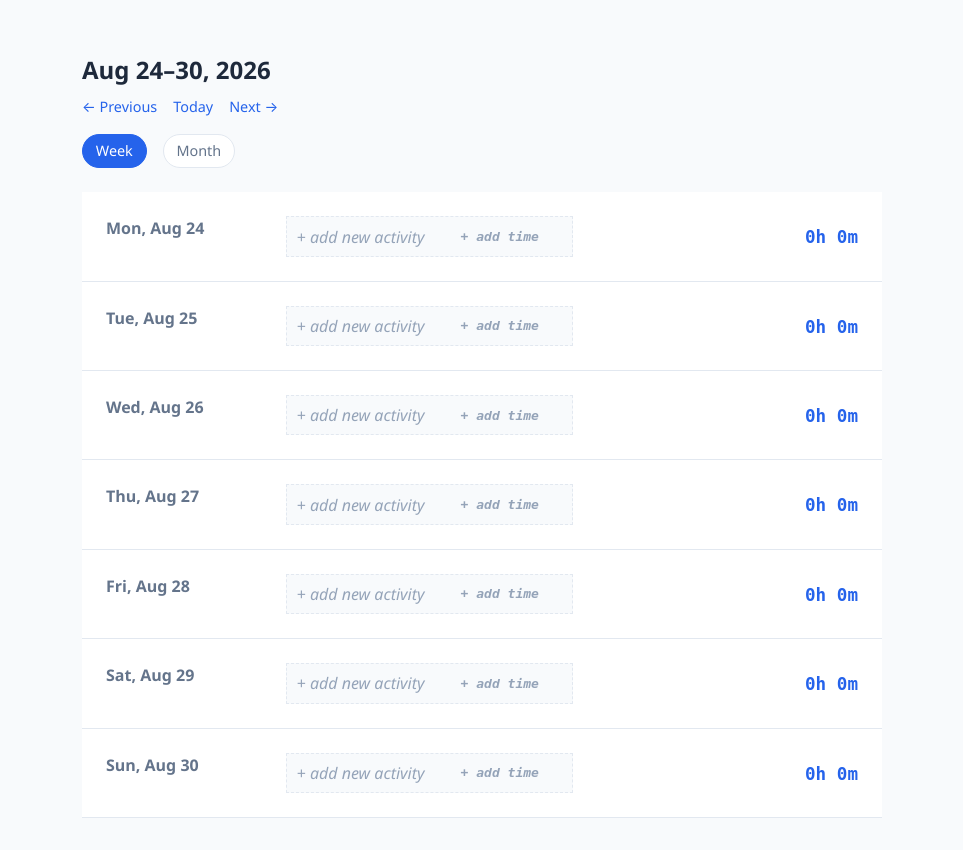
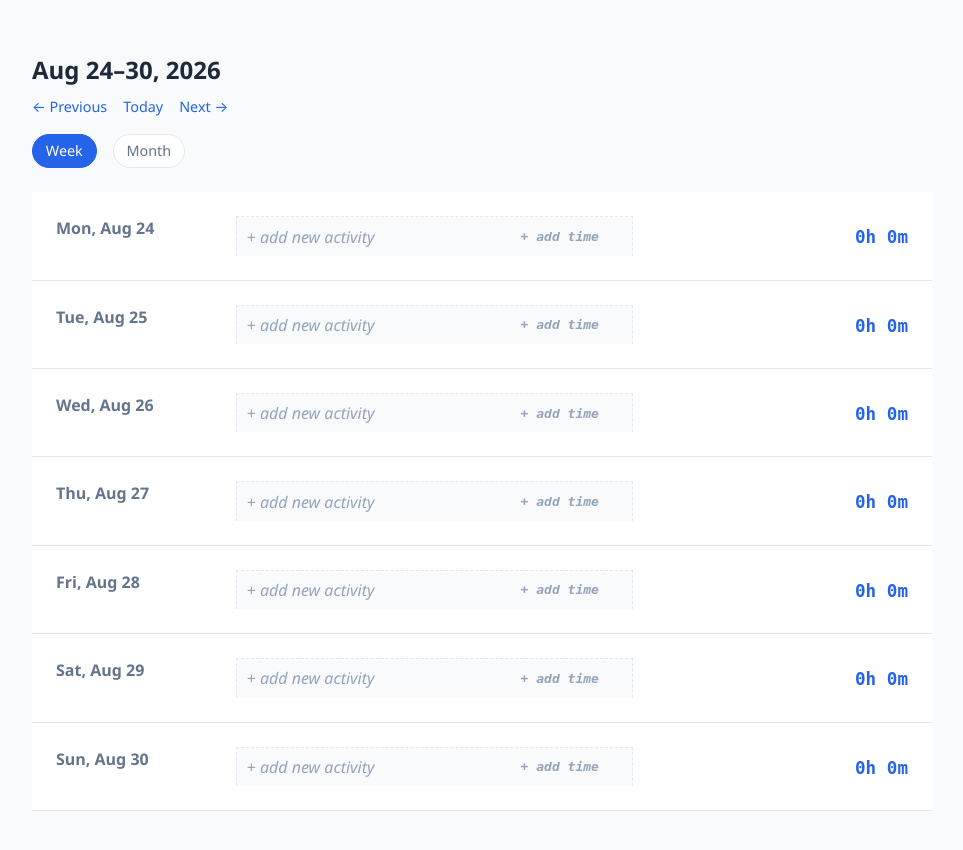
Before and after one commit to vitsyrovat/tracker, a Flask app: page / in a window 1280 px wide. Shown: the whole page, without its empty margins (158-1121 px from the left). After the commit the page ends 811 px from the top, so only its background shows below. Run offline with Flask 3, Linux system fonts and the light colour scheme; data that the repository does not hold is empty.

Commit message:
Set default showDelete 'true', increase block width

```diff
--- a/static/css/style.css
+++ b/static/css/style.css
@@ -21,7 +21,7 @@ body {
 
 /* Container & Navigation */
 .container {
-    max-width: 800px;
+    max-width: 900px;
     margin: 0 auto;
 }
 
@@ -194,7 +194,7 @@ form input {
 
 .inline-edit[data-field="name"] {
     display: inline-block;
-    min-width: 140px;
+    min-width: 250px;
 }
 
 .inline-edit.is-empty {
--- a/static/js/timer.js
+++ b/static/js/timer.js
@@ -1,4 +1,3 @@
-// static/js/timer.js
 function formatSeconds(totalSeconds) {
     const hours = Math.floor(totalSeconds / 3600);
     const minutes = Math.floor((totalSeconds % 3600) / 60);
@@ -197,7 +196,7 @@ function promoteCreateRow(row, activity) {
     const buttonsContainer = row.querySelector('.activity-buttons');
     const totalDurationSeconds = activity.total_duration_seconds ?? activity.duration_seconds ?? 0;
     const allowStart = row.dataset.allowStart !== 'false';
-    const showDelete = row.dataset.showDelete !== 'false';
+    const showDelete = row.dataset.showDelete !== 'true';
 
     nameElement.dataset.activityId = String(activity.id);
     nameElement.dataset.value = activity.name || '';
--- a/templates/dashboard.html
+++ b/templates/dashboard.html
@@ -37,7 +37,7 @@
 
             {% set allow_start = day_allow_start %}
             {% set show_delete = false %}
-            {% include 'includes/_activity_create_row.html' %}
+<!--            {% include 'includes/_activity_create_row.html' %}-->
 
             <template class="new-activity-row-template">
                 {% include 'includes/_activity_create_row.html' %}
```
